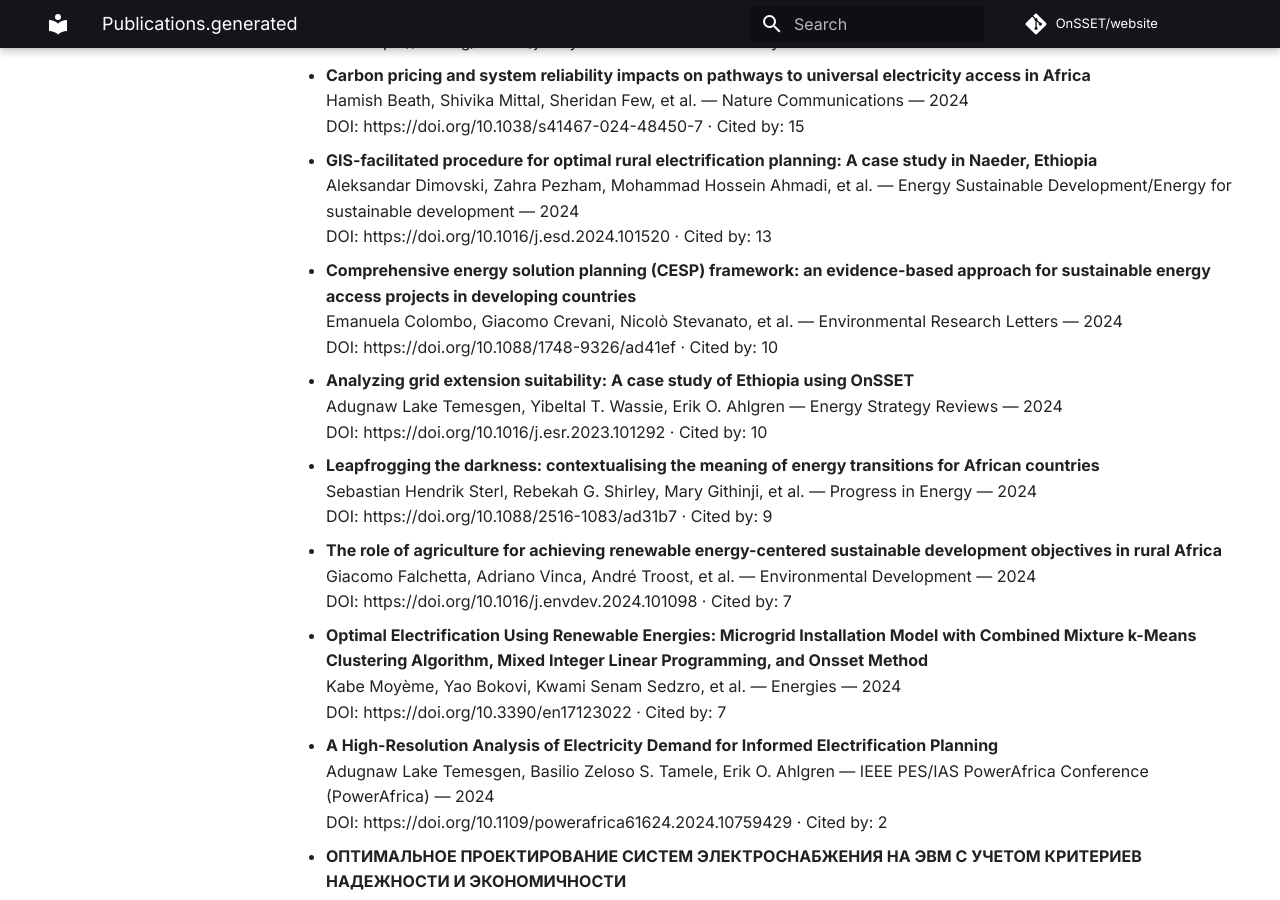
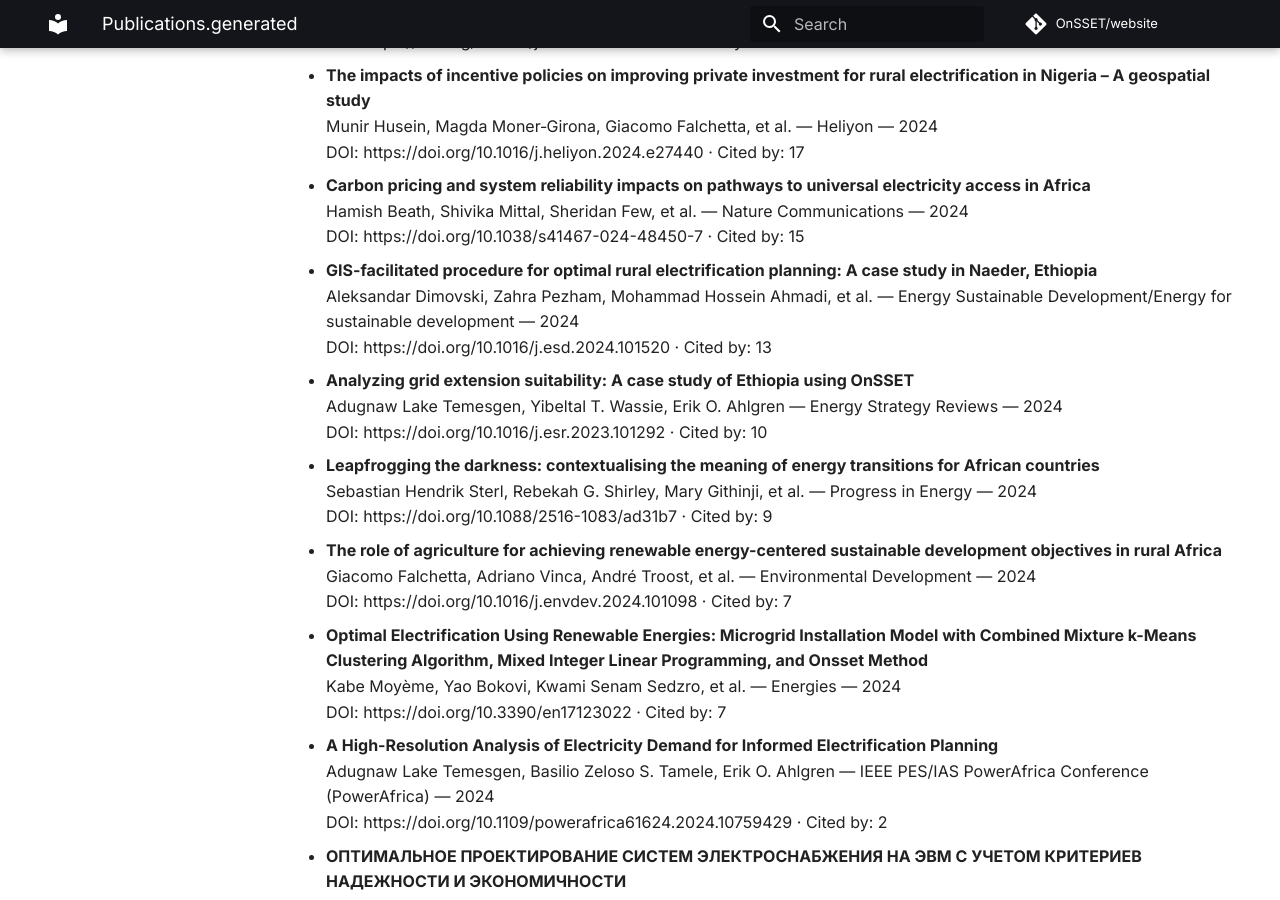
Before and after one commit to OnSSET/website, an MkDocs documentation site: the page built from docs/publications.generated.md, in a window 1280 px wide and 900 px high, scrolled down 10889 px. Built offline with MkDocs 1.6.1 and Material for MkDocs 9.7.7, drawn with Linux system fonts in a browser that asks for light colours; comment, search, counter and statistics services are not loaded; some of the changed text lies outside the part shown.

Commit message:
Auto-update publications

```diff
--- a/docs/publications.generated.md
+++ b/docs/publications.generated.md
@@ -442,10 +446,6 @@ No results found.
   Aleksandar Dimovski, Zahra Pezham, Mohammad Hossein Ahmadi, et al. — Energy Sustainable Development/Energy for sustainable development — 2024
   DOI: https://doi.org/10.1016/j.esd.2024.101520 · Cited by: 13
 
-- **Comprehensive energy solution planning (CESP) framework: an evidence-based approach for sustainable energy access projects in developing countries**
-  Emanuela Colombo, Giacomo Crevani, Nicolò Stevanato, et al. — Environmental Research Letters — 2024
-  DOI: https://doi.org/10.1088/1748-9326/ad41ef · Cited by: 10
-
 - **Analyzing grid extension suitability: A case study of Ethiopia using OnSSET**
   Adugnaw Lake Temesgen, Yibeltal T. Wassie, Erik O. Ahlgren — Energy Strategy Reviews — 2024
   DOI: https://doi.org/10.1016/j.esr.2023.101292 · Cited by: 10
```
Also changed, not shown: other parts of docs/publications.generated.md (+4 -0 lines).
